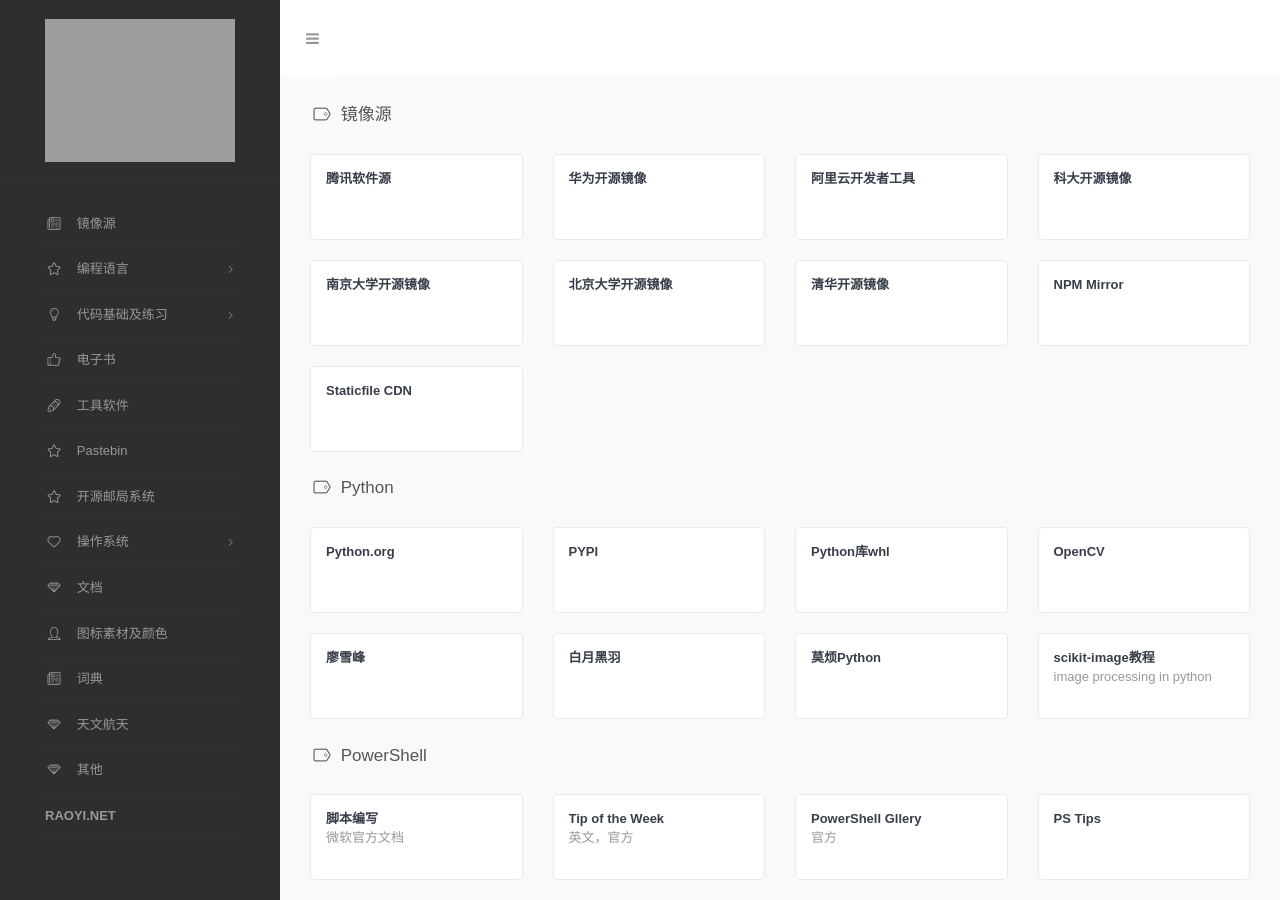
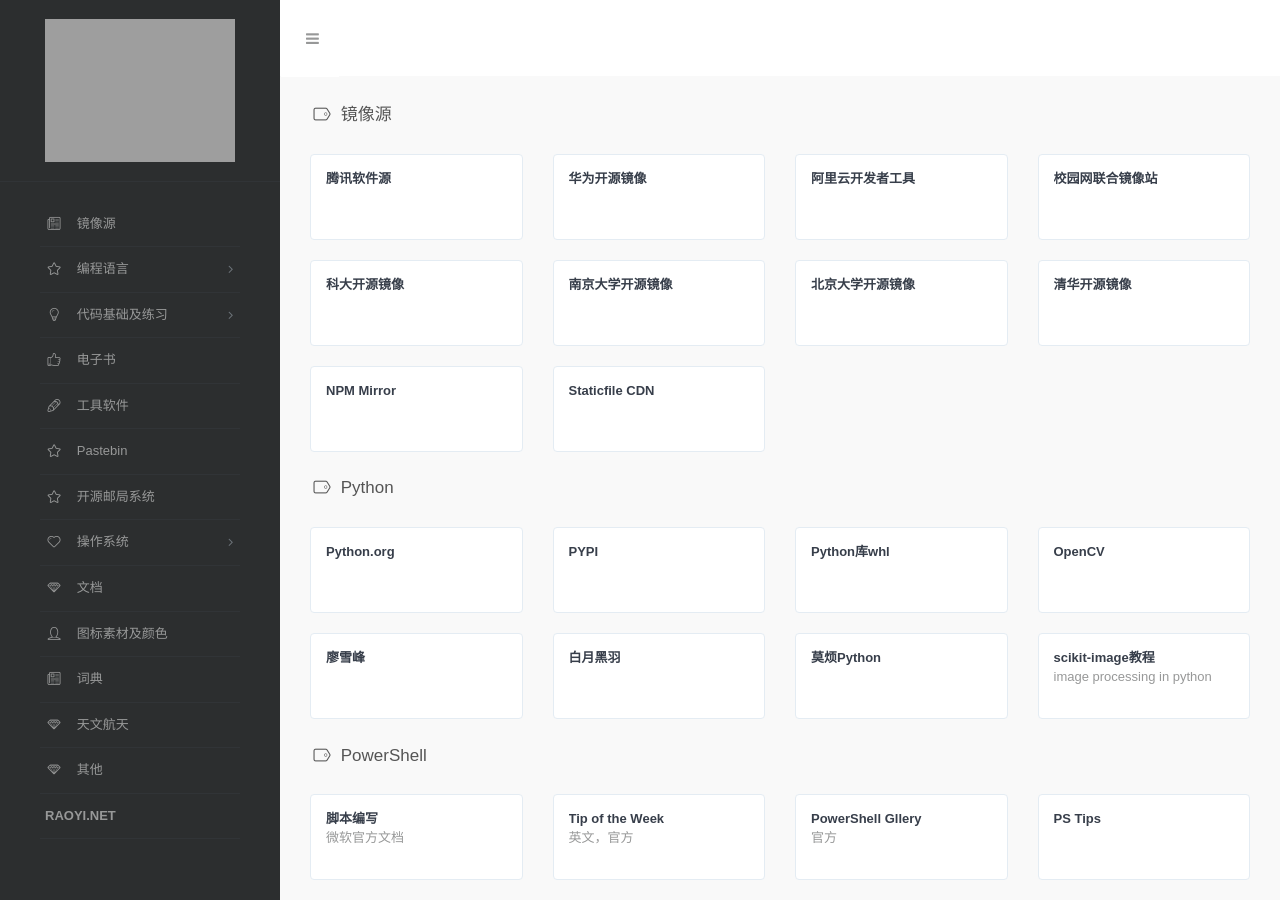
Before and after one commit to raoyi/webstack, a Jekyll site: the page built from index.html, in a window 1280 px wide and 900 px high. Built offline with Jekyll 4.4.1, drawn with Linux system fonts in a browser that asks for light colours; some web fonts are replaced.

Commit message:
update _data/webstack.yml.
Signed-off-by: 一毛 <prcraoyi@qq.com>

```diff
--- a/_data/webstack.yml
+++ b/_data/webstack.yml
@@ -7,6 +7,8 @@
       url: https://mirrors.huaweicloud.com/
     - title: 阿里云开发者工具
       url: https://developer.aliyun.com/tool
+    - title: 校园网联合镜像站
+      url: https://mirrors.cernet.edu.cn/list
     - title: 科大开源镜像
       url: https://mirrors.ustc.edu.cn/
     - title: 南京大学开源镜像
```
